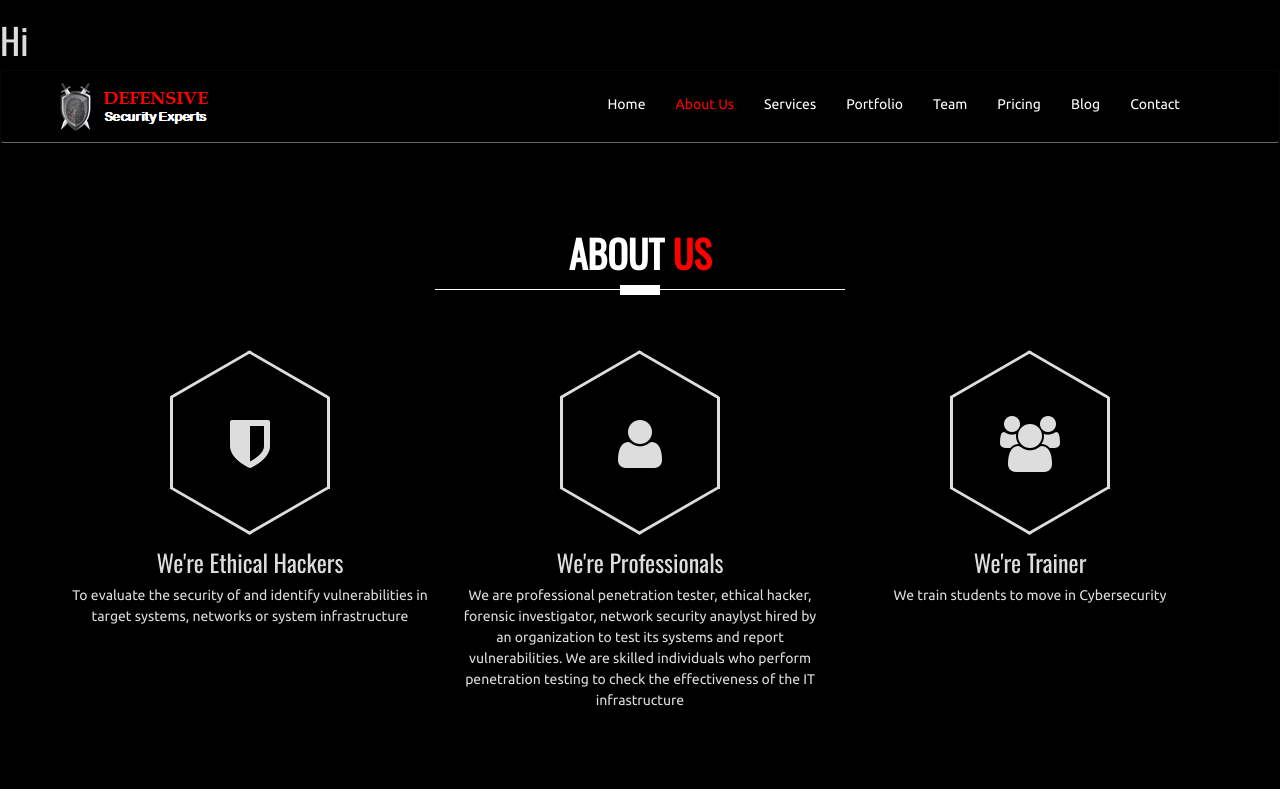
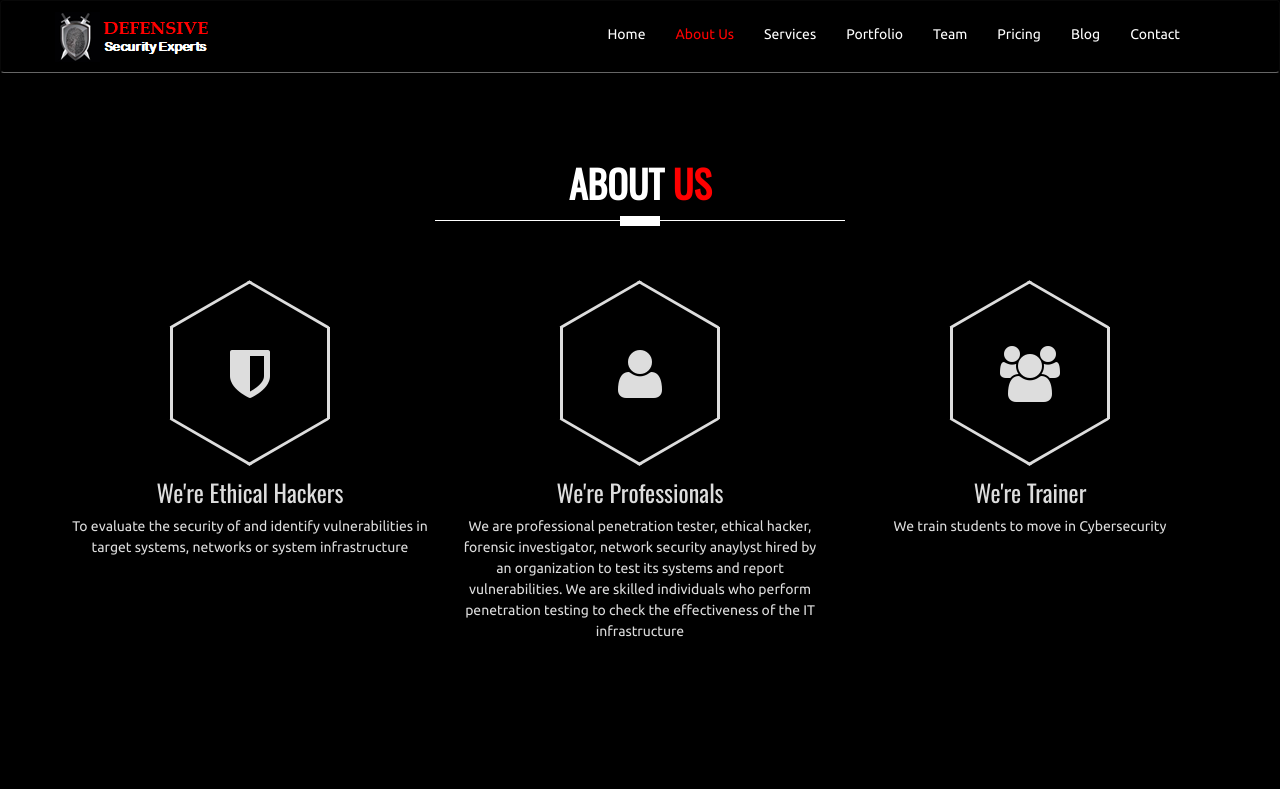
Before and after one commit to royayub/dse.github.io, a plain HTML site: page index.html in a window 1280 px wide. Shown: the top 789 px of the page. Drawn offline with nearby package versions, Linux system fonts and the light colour scheme; some packages are replaced by stand-ins of ours; no server answers.

Commit message:
Update index.html

```diff
--- a/index.html
+++ b/index.html
@@ -66,10 +66,6 @@
     <body id="body">
 
 
-    		<section id="home">
-		<h1>Hi</h1>
-            		</section>
-		<!--/#home section-->
 
         <!--
         Fixed Navigation
```
